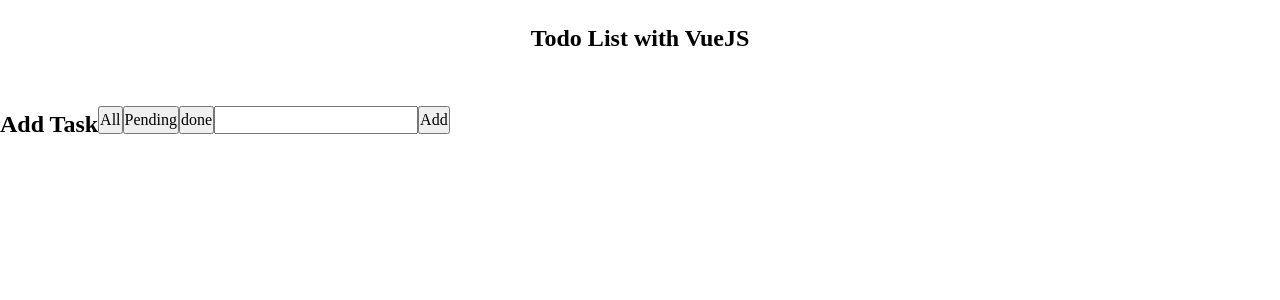
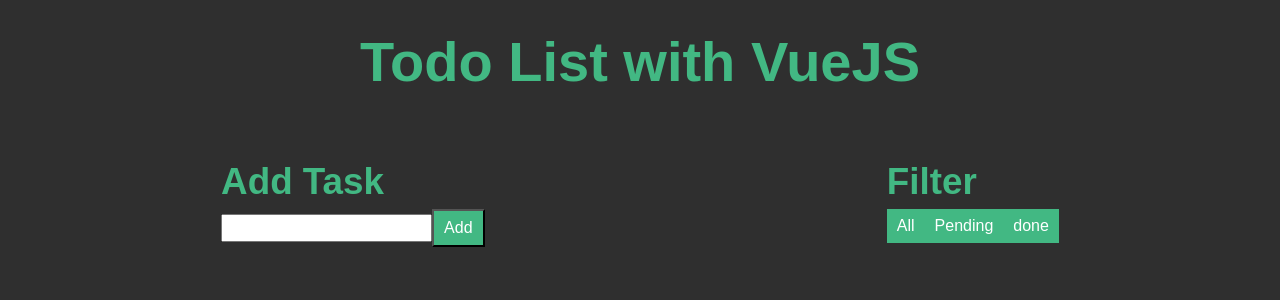
Before and after one commit to South-CreaWeb/TodoList-vue, a Vue app: page / in a window 1280 px wide. Shown: the top 300 px of the page. Built offline with nearby package versions, Linux system fonts and the light colour scheme; the HTML template or start-up script is replaced by a standard one.

Commit message:
Improve UI part

```diff
--- a/src/App.vue
+++ b/src/App.vue
@@ -55,24 +55,27 @@
     <h1>Todo List with VueJS</h1>
   </nav>
 
-  <section class="add_task">
-    <h2>Add Task</h2>
+  <section class="new_task">
+    <div class="add_task">
+      <h2>Add Task</h2>
+      <input v-model="task" type="text">
+      <button @click="addTask">Add</button>
+    </div>
     <div class="filter_task">
+      <h2>Filter</h2>
       <button @click="currentStatus = 'all'">All</button>
       <button @click="currentStatus = 'pending'">Pending</button>
       <button @click="currentStatus = 'done'">done</button>
-    </div>
-    <div class="">
-      <input v-model="task" type="text">
-      <button @click="addTask">Add</button>
     </div>
   </section>
 
   <section class="display_tasks">
     <ul>
-      <li v-for="task in filteredTasks" :key="task.id" :class="{ disable: task.done }">
-        <input v-model="task.done" type="checkbox">
-        {{ task.text }}
+      <li v-for="task in filteredTasks" :key="task.id">
+        <div class="message_task">
+          <input v-model="task.done" type="checkbox">
+          <span :class="{ disable: task.done }">{{ task.text }}</span>
+        </div>
         <button @click="deleteTask(task.id)">Delete</button>
       </li>
     </ul>
@@ -81,6 +84,24 @@
 
 <style>
 /** GLOBAL */
+body {
+  font-family: sans-serif;
+  background-color: #2f2f2f;
+  font-size: 1rem;
+}
+
+h1 {
+  font-size: 3.5rem;
+}
+
+h2 {
+  font-size: 2.3rem;
+}
+
+h1, h2 {
+  color: #42b883;
+}
+
 nav {
   display: flex;
   justify-content: center;
@@ -88,30 +109,71 @@
   margin-bottom: 50px;
 }
 
-/** ADD TASK */
-.add_task {
+/** NEW TASK __ ADD TASK*/
+.new_task {
   display: flex;
+  justify-content: space-around;
+  margin: 0px 20px;
 }
 
 /** DISPLAY TASKS */
 .display_tasks {
   display: flex;
   justify-content: center;
-  margin-top: 25px;
+  margin-top: 50px;
 }
 
 .display_tasks ul {
   display: flex;
   flex-direction: column;
-  gap: 10px;
+  width: 100%;
+  max-width: 60%;
+  gap: 15px;
 }
+
 .display_tasks li {
   display: flex;
   justify-content: space-between;
-  width: 50vh;
+  align-items: center;
+  width: 100%;
+  padding: 25px 25px;
+  background-color: #1D293D;
+  border: 1px solid #1D293D;
+  border-radius: 10px;
 }
-/** FILTER PART */
+
+.display_tasks button {
+  border: 1px solid #dc3545;
+  border-radius: 10px;
+  background-color: #dc3545;
+}
+
+.display_tasks button:hover {
+  background-color: #ff4e60;
+}
+
+.message_task input {
+  margin-right: 15px;
+}
+
+.message_task span {
+  color: white;
+  font-size: 1.5rem;
+}
+
+/** FILTERED PART */
 .disable {
   text-decoration: line-through;
 }
+
+.filter_task button {
+  border: none;
+}
+
+/** BUTTONS */
+button {
+  padding: 5px 10px;
+  color: white;
+  background-color: #42b883;
+}
 </style>
```
